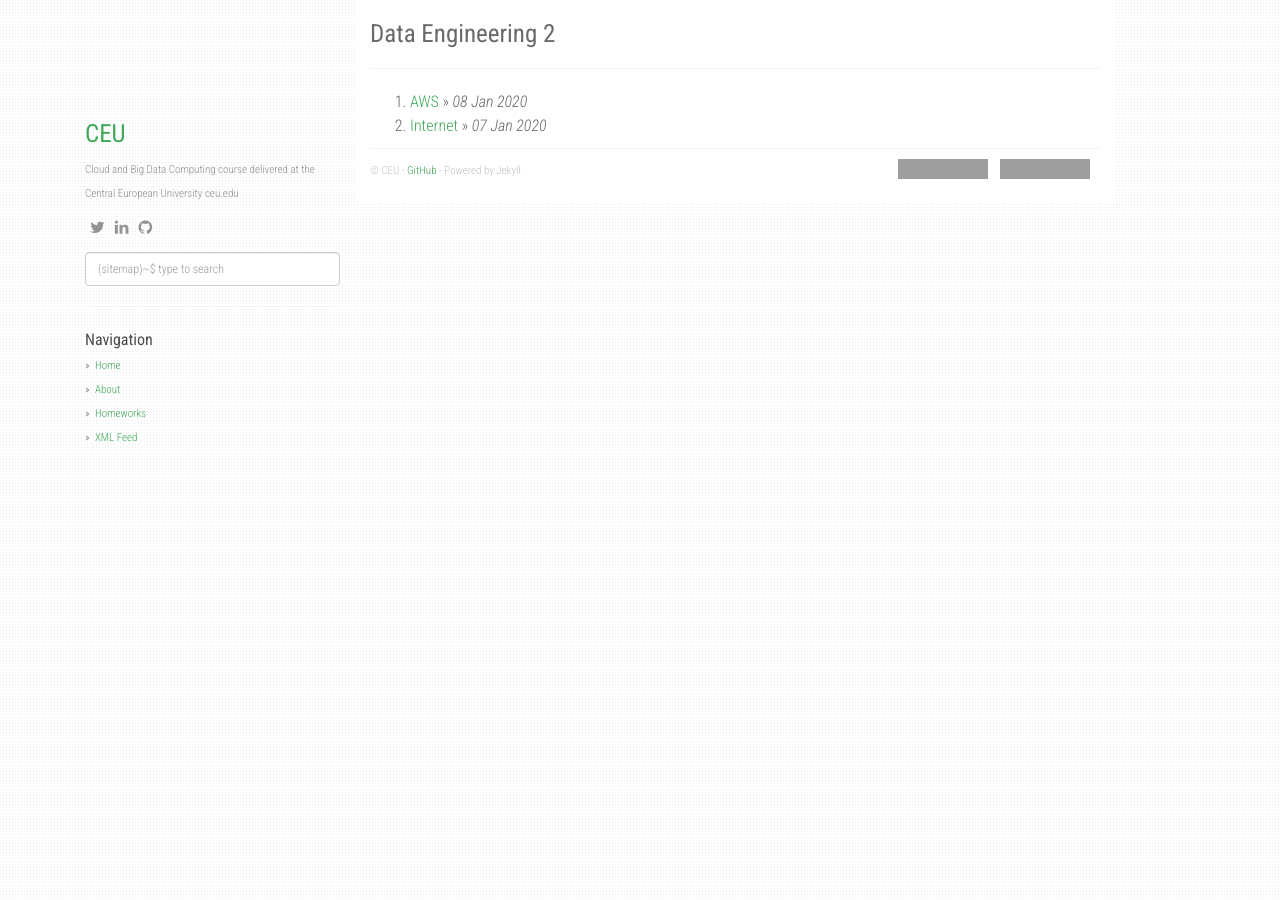
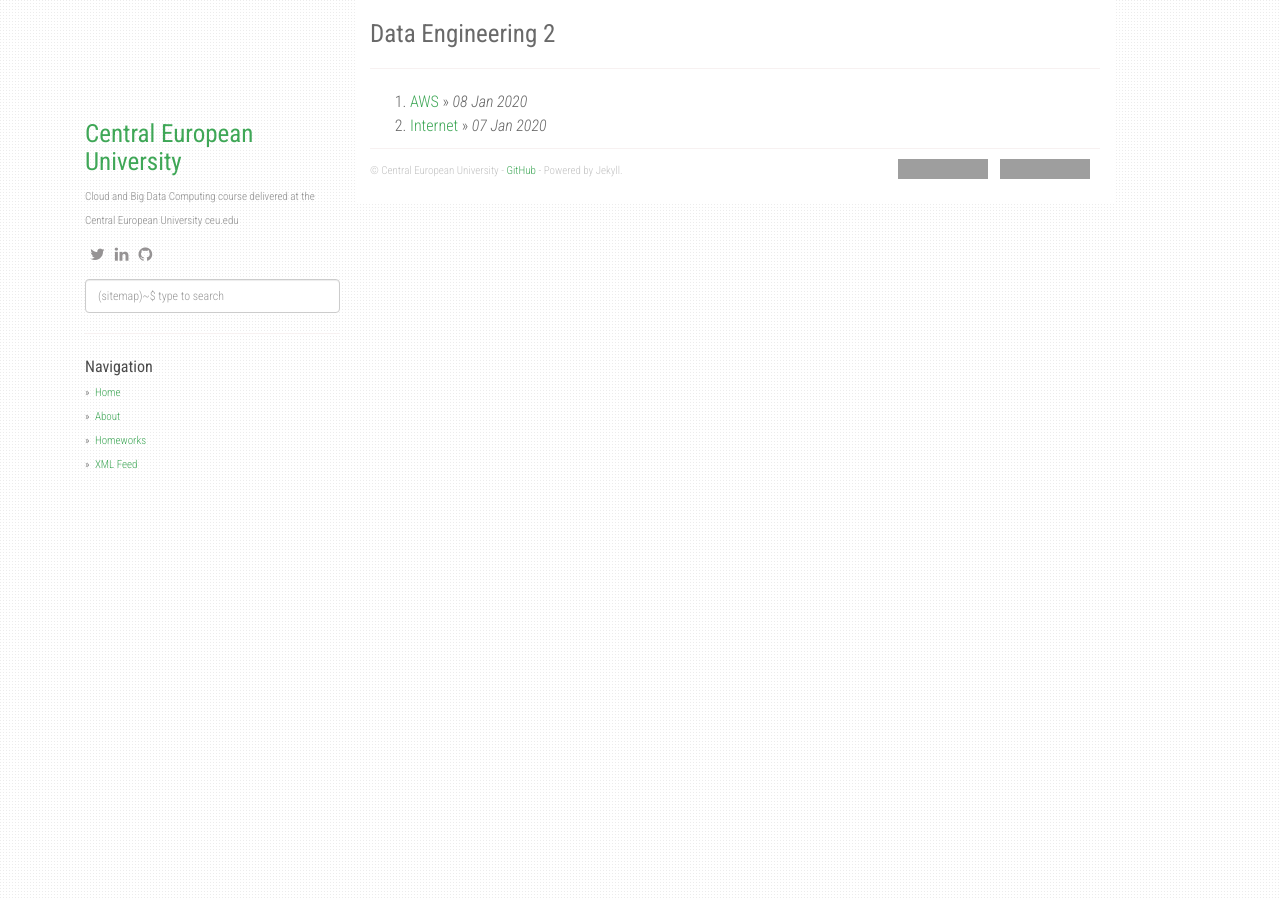
Before and after one commit to mikepetridisz/bpwalkingtours, a Jekyll site: the page built from index.html, in a window 1280 px wide. Built offline with Jekyll 4.4.1, drawn with Linux system fonts in a browser that asks for light colours; nearby versions of some CDN libraries; the list of posts is cut into pages by our own code; grey boxes are pictures that could not be loaded.

Commit message:
Update _config.yml

```diff
--- a/_config.yml
+++ b/_config.yml
@@ -1,6 +1,6 @@
 title: Data Engineering 2
 description: Data Engineering 2
-author: CEU
+author: Central European University
 github: https://github.com/mikepetridisz
 about: Cloud and Big Data Computing course delivered at the Central European University ceu.edu
 google_analytics: UA-XXXXXXXX-Y
```
